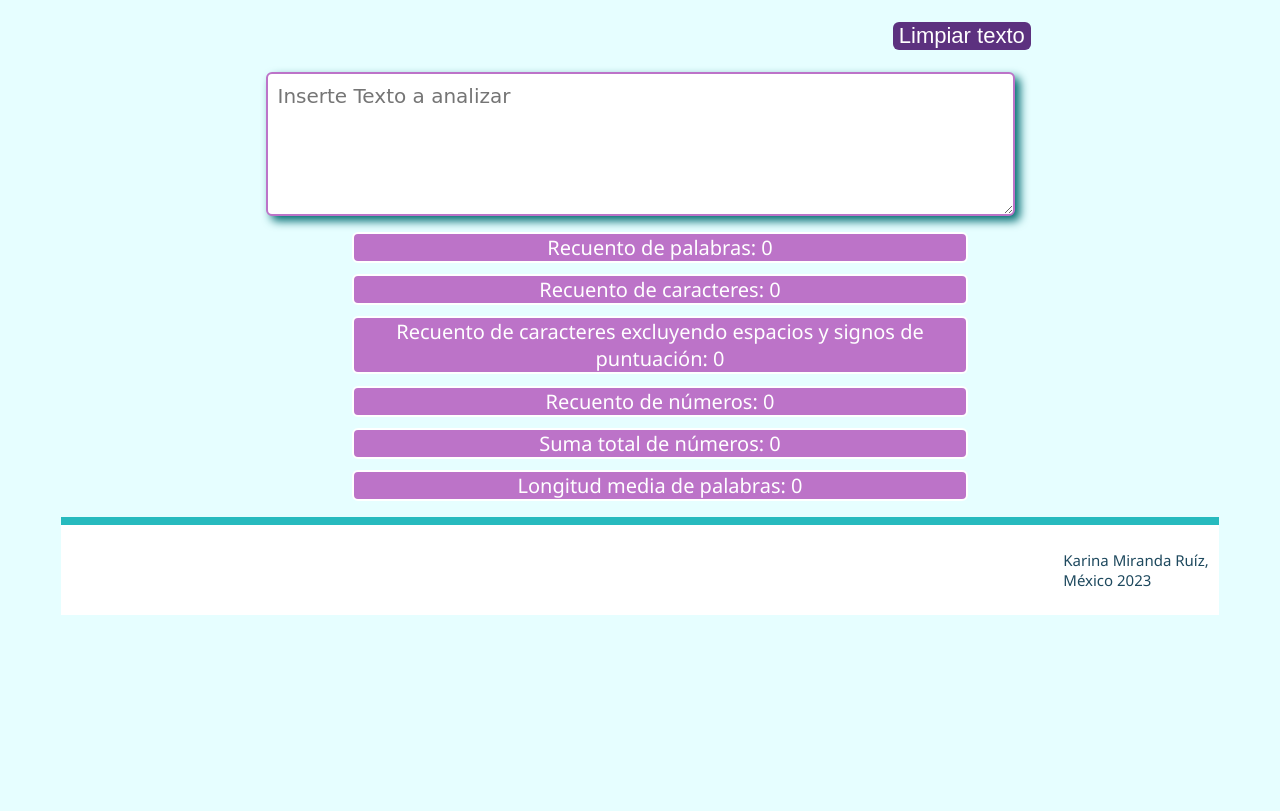
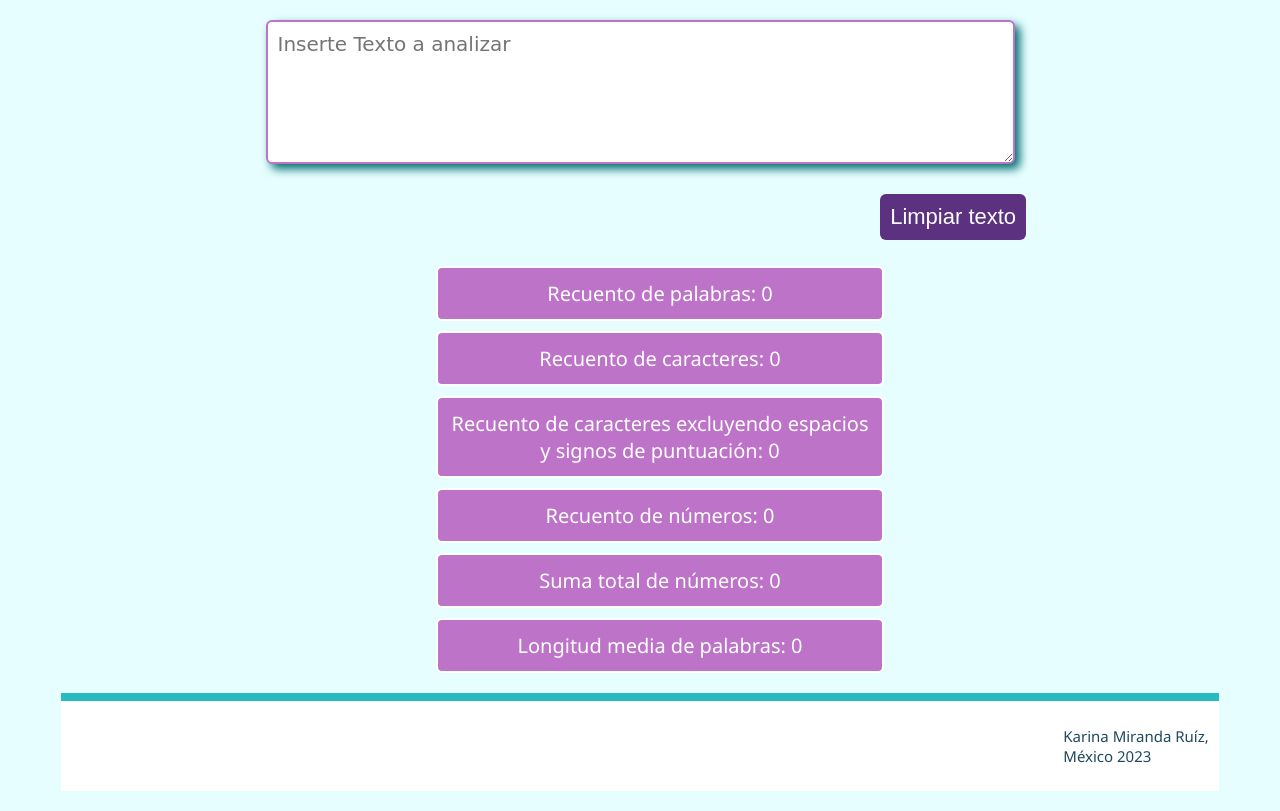
Before and after one commit to Laboratoria/DEV011-text-analyzer, a website with bundled scripts: page src/index.html in a window 1280 px wide. Shown: the part 117-928 px from the top of the page. Before the commit the page ends 800 px from the top, so only its background shows below. Built offline with nearby package versions, Linux system fonts and the light colour scheme.

Commit message:
Entrega final

```diff
--- a/src/index.html
+++ b/src/index.html
@@ -13,18 +13,15 @@
     <header>
       <h1>Analizador de texto</h1>
     </header>
-    <br/>
+
+      <!-- Input de texto-->
+      <textarea name="user-input" rows="5" cols="70" placeholder="Inserte Texto a analizar"></textarea>
 
     <!-- Boton para limpieza de texto -->
-      <button id="reset-button" type="button" >Limpiar texto</button>
-    <br/>
-    <br/>
-
-    <!--Input de texto-->
-      <textarea name="user-input" rows="5" cols="70" placeholder="Inserte Texto a analizar"></textarea>
+    <button id="reset-button" type="button" data-alignment="right">Limpiar texto</button>
 
     <!-- Lista de elementos analizados -->
-      <ul class="lista-ul">
+      <ul>
         <li class="lista-li" data-testid="word-count">Recuento de palabras: 0</li>
         <li class="lista-li" data-testid="character-count">Recuento de caracteres: 0</li>
         <li class="lista-li" data-testid="character-no-spaces-count">Recuento de caracteres excluyendo espacios y signos de puntuación: 0</li>
@@ -33,7 +30,7 @@
         <li class="lista-li" data-testid="word-length-average">Longitud media de palabras: 0</li>
       </ul>
 
-    <!-- Pie de página -->
+      <!-- Pie de página -->
     <footer>
       <p>
         Karina Miranda Ruíz,<br/>
--- a/src/index.js
+++ b/src/index.js
@@ -2,17 +2,18 @@ import analyzer from './analyzer.js';
 
 //TODO: escuchar eventos del DOM e invocar  los métodos del objeto `analyzer`
 
-//document.getElementById("reset-button").onclick = function () {
-//  location.href = "index.html";
-// };
+//Función para mandar llamar el contenido del DOM
+document.addEventListener("DOMContentLoaded", function () {
 
+  // Funcionalidad del boton que limpia el cuadro de texto
   const botonCleaner = document.getElementById("reset-button");
   botonCleaner.addEventListener('click', function (){
     const userInputNodeClean = document.getElementsByName("user-input")[0];
     userInputNodeClean.value = "";
-  defaultValue()
+    defaultValue();
   })
 
+  //Función que manda llamar addEventListener del botón, para actualizar las métricas
   function defaultValue(){
     const wordCount = document.querySelector("[data-testid='word-count']");
     wordCount.textContent = "Recuento de palabras: 0";
@@ -33,27 +34,30 @@ function defaultValue(){
     wordLengthAverage.textContent ="Longitud media de palabras: 0";
   }
 
+  // Actualización de las métricas
   document.getElementsByName("user-input")[0].addEventListener('keyup',function (){
 
     const userInput = document.getElementsByName("user-input")[0];
     userInput.textContent=document.getElementsByName("user-input")[0].value;
 
     const wordCount = document.querySelector("[data-testid='word-count']");
-  wordCount.textContent = "Recuento de palabras: " + analyzer.getWordCount(userInput.textContent);
+    wordCount.innerHTML = "Recuento de palabras: <strong>" + analyzer.getWordCount(userInput.textContent) + "</strong>";
 
     const characterCount = document.querySelector("li[data-testid='character-count']");
-  characterCount.textContent ="Recuento de caracteres: " + analyzer.getCharacterCount(userInput.textContent);
+    characterCount.innerHTML ="Recuento de caracteres: <strong>" + analyzer.getCharacterCount(userInput.textContent) + "</strong>";
 
     const characterNoSpacesCount = document.querySelector("li[data-testid='character-no-spaces-count']");
-  characterNoSpacesCount.textContent ="Recuento de caracteres excluyendo espacios y signos de puntuación: " + analyzer.getCharacterCountExcludingSpaces(userInput.textContent);
+    characterNoSpacesCount.innerHTML ="Recuento de caracteres excluyendo espacios y signos de puntuación: <strong>" + analyzer.getCharacterCountExcludingSpaces(userInput.textContent) + "</strong>";
 
     const numberCount = document.querySelector("li[data-testid='number-count']");
-  numberCount.textContent ="Recuento de números: " + analyzer.getNumberCount(userInput.textContent);
+    numberCount.innerHTML ="Recuento de números: <strong>" + analyzer.getNumberCount(userInput.textContent) + "</strong>";
 
     const numberSum = document.querySelector("li[data-testid='number-sum']");
-  numberSum.textContent ="Suma total de números: " + analyzer.getNumberSum(userInput.textContent);
+    numberSum.innerHTML ="Suma total de números: <strong>" + analyzer.getNumberSum(userInput.textContent) + "</strong>";
 
     const wordLengthAverage = document.querySelector("li[data-testid='word-length-average']");
-  wordLengthAverage.textContent ="Longitud media de palabras: " + analyzer.getAverageWordLength(userInput.textContent);
+    wordLengthAverage.innerHTML ="Longitud media de palabras: <strong>" + analyzer.getAverageWordLength(userInput.textContent) + "</strong>";
     //console.log (userInput.textContent, userInput.value,"texto");
   })
+  //console.log("Prueba")
+})
--- a/src/style.css
+++ b/src/style.css
@@ -1,6 +1,6 @@
 /*Formato geneal*/
 body{
-    font-family:segoe ui;
+    font-family: segoe ui;
     background-color: #E6FEFF;
 }
 
@@ -22,8 +22,9 @@ header{
     width: 90%;
     text-align: center;
     border-bottom: 8px solid #27BABE; /*hace la linea gruesa*/
-    margin-left:auto;
-    margin-right:auto;
+    margin-left: auto;
+    margin-right: auto;
+    margin-bottom: 20px;
 }
 
 /*Formato del pie de página*/
@@ -31,30 +32,30 @@ footer{
     background-color: #ffffff;
     font-size: 15px;
     text-align: left;
-    margin: 10px;   /*este y el que sigue le dan espacio antes y despues de la linea respectivamente*/
+    margin: 20px;   /*este y el que sigue le dan espacio antes y despues de la linea respectivamente*/
     padding: 10px;
     width: 90%;     /*ancho de la linea*/
     border-top: 8px solid #27BABE; /*hace la linea gruesa*/
     justify-content: right;
     display: flex;
     color:#1E495E;
-    margin-left:auto;
-    margin-right:auto;
+    margin-left: auto;
+    margin-right: auto;
 }
 
 /*Formato del cuadro de texto*/
 textarea[name="user-input"] {
     color: #1E495E;
     box-shadow: 5px 5px 10px #016c71;
-    max-width: 95%;
     padding: 10px 10px;
     font-family: cursive;
     border-radius: 6px;
     font-size: 20px;
     border: 2px solid #BC73C8;
-    margin-left:auto;
-    margin-right:auto;
+    margin-left: auto;
+    margin-right: auto;
     display: flex;
+    margin-bottom: 20px;
 }
 
 /*Formato de la lista*/
@@ -63,15 +64,16 @@ textarea[name="user-input"] {
     font-size: 20px;
     background-color: #BC73C8;
     border-radius: 6px;   /*redondea las esquinas */
-    margin-top: .3cm; /*división entre recuadros*/
     border: 2px solid white;
     text-align: center;
-    display: grid;
-    place-items: center;
+    margin-left: auto;
+    margin-right: auto;
+    margin-top: 10px; /*división entre recuadros*/
+    width: 35%; /*proporción con respecto del total de la pantalla*/
+    padding: 12px 8px 12px 8px;
+    /*place-items: center;*/
+    display: flexbox;
     list-style-type: none;
-    width: 50%; /*proporción con respecto del total de la pantalla*/
-    margin-left:auto;
-    margin-right:auto;
 }
 
 /* formato de la lista centrada
@@ -91,5 +93,8 @@ textarea[name="user-input"] {
     font-size: 22px;
     border-radius: 6px;
     border: 0px;
-    margin-left:70%;
+    margin: 10px;   /*este y el que sigue le dan espacio antes y despues */
+    padding: 10px 10px 10px 10px;
+    margin-left: 69%;
+    margin-right: auto;
 }
```
Also changed, not shown: src/analyzer.js (+12 -9 lines). Lines whose indentation alone changed are shown as unchanged.
